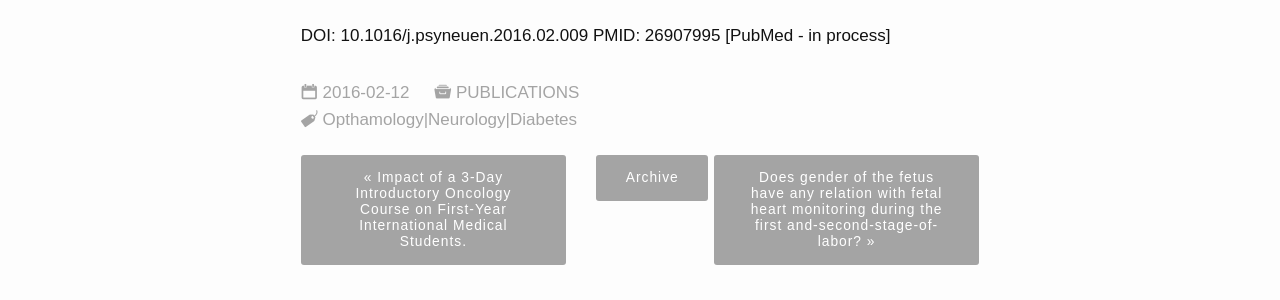
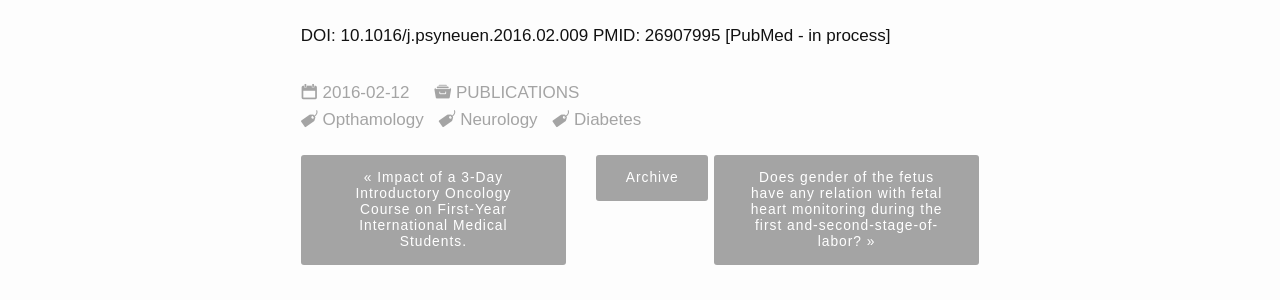
Before and after one commit to vsevkayf/OmarKhayyam, a Jekyll site: the page built from _posts/2016-02-12-142.md, in a window 1280 px wide and 900 px high, scrolled down 1626 px. Shown: the part 237-537 px from the top of the window. Built offline with Jekyll 4.4.1, drawn with Linux system fonts in a browser that asks for light colours; nearby versions of some CDN libraries; some web fonts are replaced.

Commit message:
Update 2016-02-12-142.md

```diff
--- a/_posts/2016-02-12-142.md
+++ b/_posts/2016-02-12-142.md
@@ -9,7 +9,9 @@ teaser: "Serlin Y(1), Shafat T(2), Levy J(3), Winter A(4), Shneck M(3), Knyazer
 categories:
   - Publications
 tags:
-  - Opthamology|Neurology|Diabetes
+  - Opthamology
+  - Neurology
+  - Diabetes
 ---
 
 1. Psychoneuroendocrinology. 2016 May;67:163-70. doi:
```
